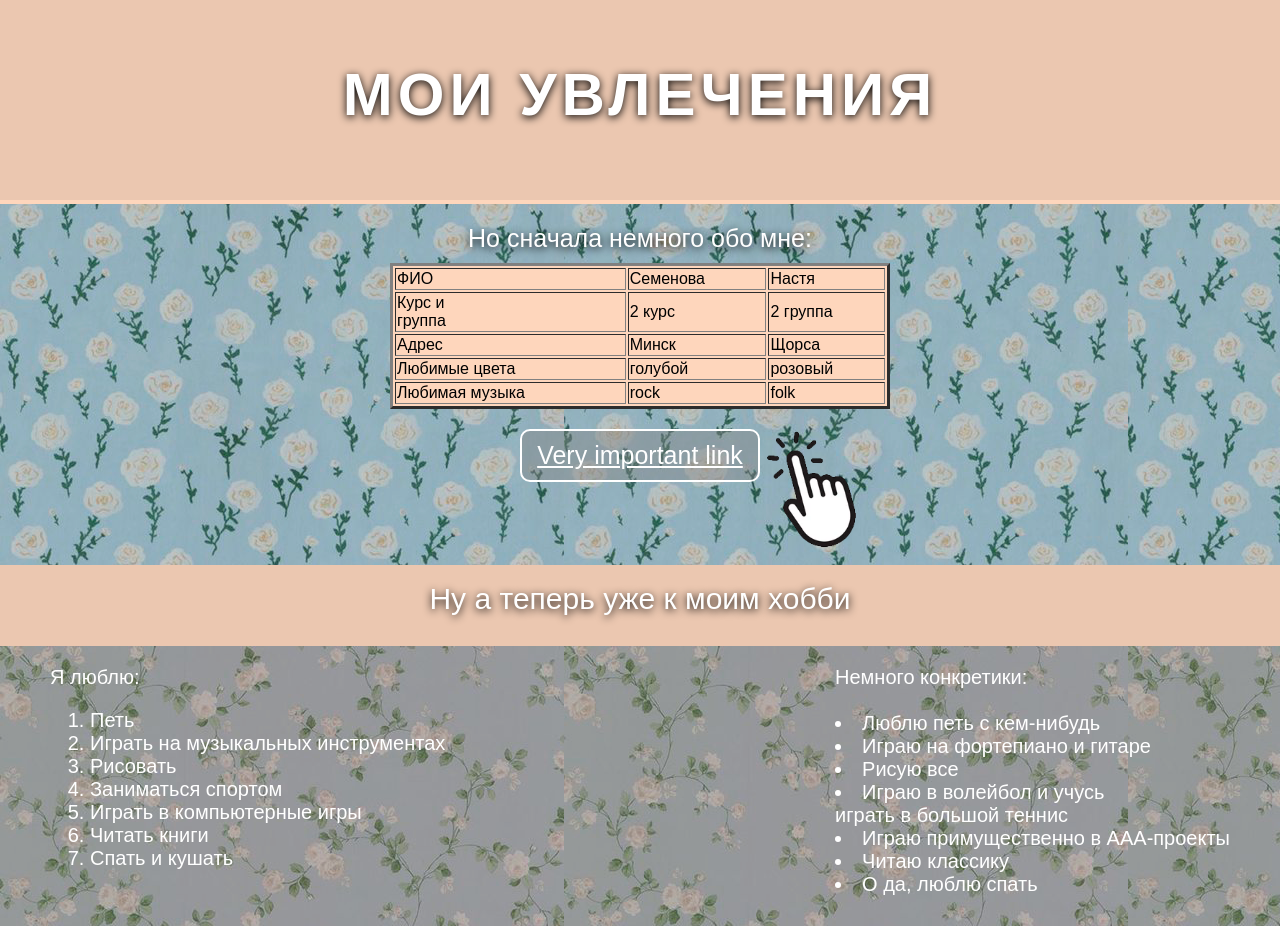
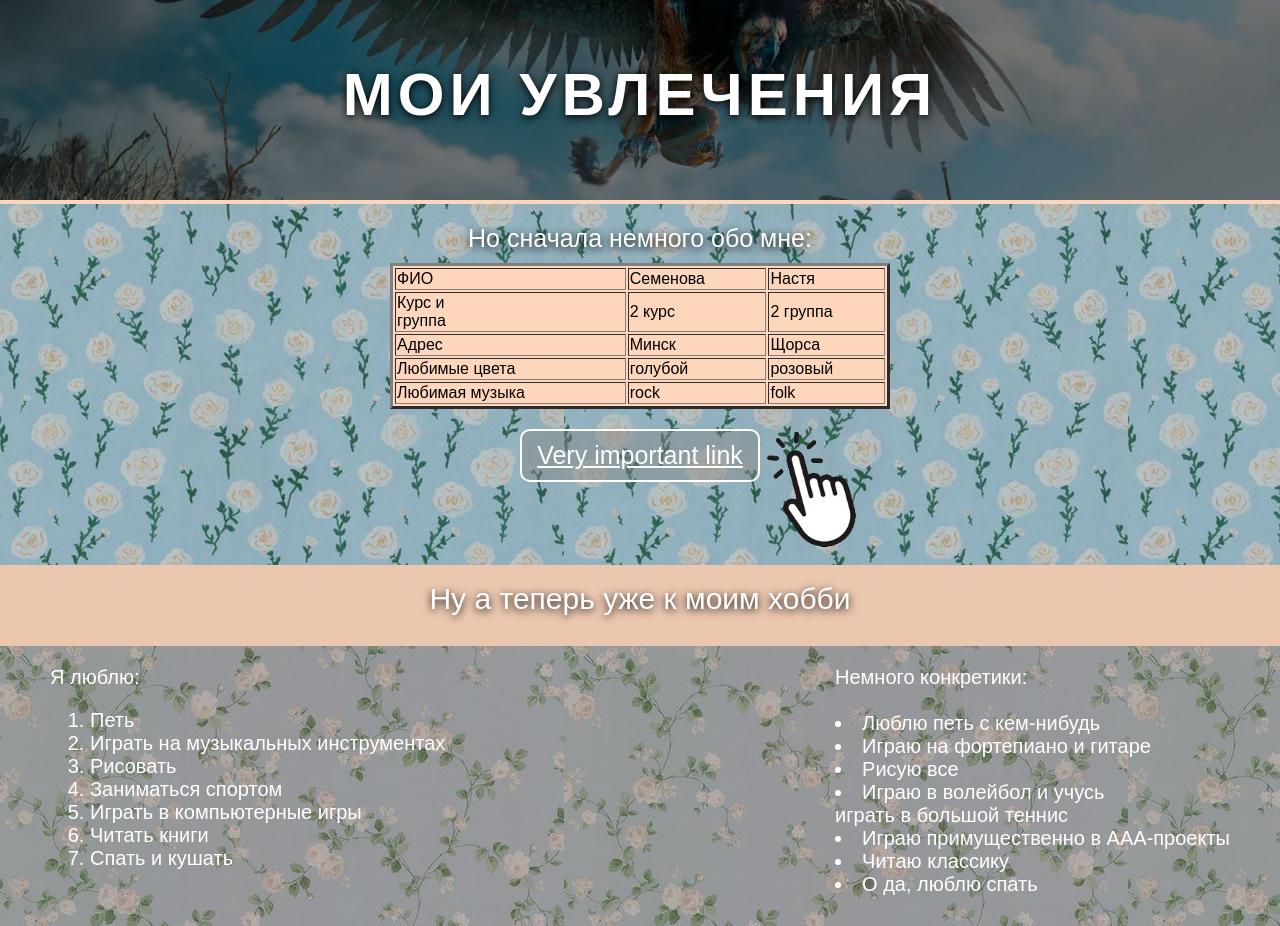
Before and after one commit to Askozy/lab2-1, a plain HTML site: page index.html in a window 1280 px wide. Shown: the top 926 px of the page. Drawn offline with Linux system fonts and the light colour scheme; files whose address does not match are found by name.

Commit message:
Update style.css

```diff
--- a/assets/style.css
+++ b/assets/style.css
@@ -51,7 +51,7 @@ h6 {
 /*SHAPKA*/
 
 .intro {
-    background: url(images/grif.jpg) center no-repeat;
+    background: url(../images/grif.jpg) center no-repeat;
     width: 100%;
     height: 200px;
     background-size: cover;
```
